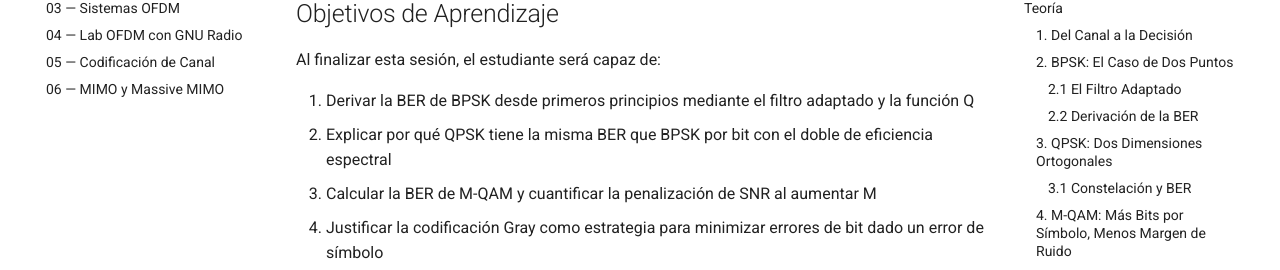
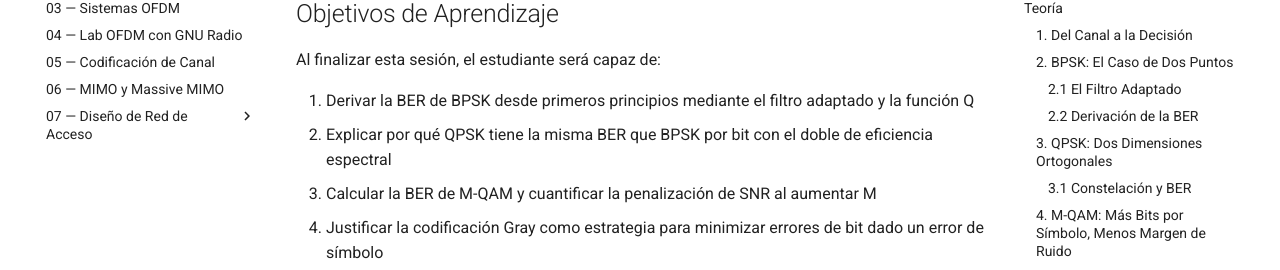
Before and after one commit to ollerenac/wireless-communication-systems, an MkDocs documentation site: the page built from docs/sessions/02-digital-modulation/index.md, in a window 1280 px wide. Shown: the part 232-502 px from the top of the page. Built offline with MkDocs 1.6.1 and Material for MkDocs 9.7.7, drawn with Linux system fonts in a browser that asks for light colours; comment, search, counter and statistics services are not loaded.

Commit message:
chore(nav): add Session 07 (lesson + RSRP/RSRQ/SINR reference note) to site nav
Co-Authored-By: Claude Fable 5 <noreply@anthropic.com>

```diff
--- a/mkdocs.yml
+++ b/mkdocs.yml
@@ -74,5 +74,8 @@ nav:
       - "04 — Lab OFDM con GNU Radio": sessions/04-gnuradio-ofdm/gnuradio-ofdm.md
       - "05 — Codificación de Canal": sessions/05-channel-coding/index.md
       - "06 — MIMO y Massive MIMO": sessions/06-mimo-systems/index.md
+      - "07 — Diseño de Red de Acceso":
+          - "Lección": sessions/07-network-design/index.md
+          - "Nota: RSRP, RSRQ y SINR": sessions/07-network-design/rsrp-rsrq-sinr.md
   - Evaluaciones:
       - "Parcial 01": exams/index.md
```
